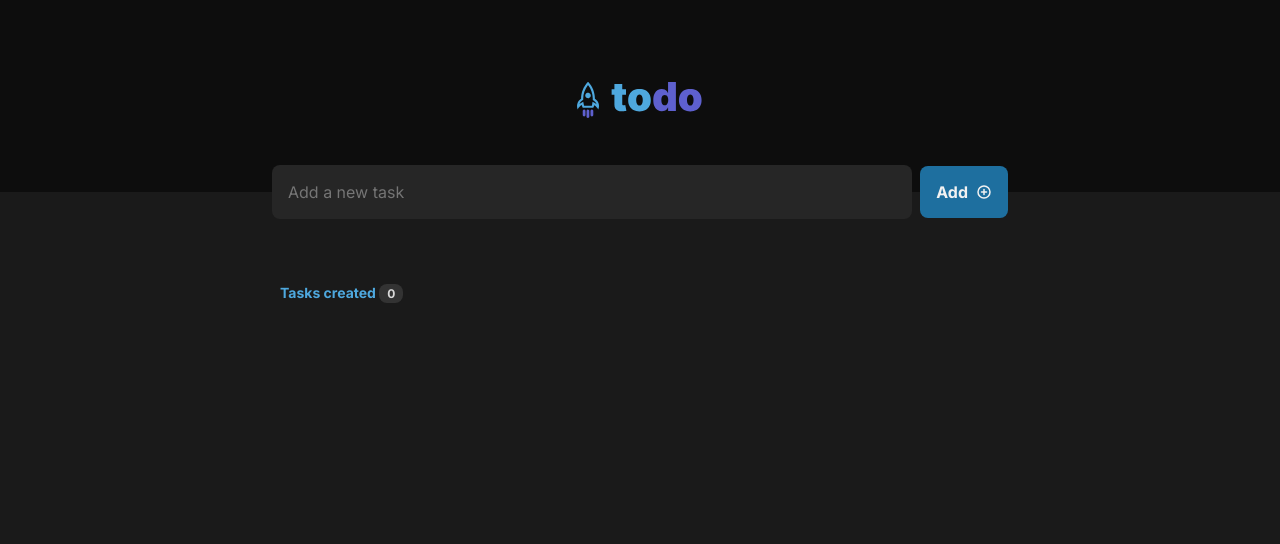
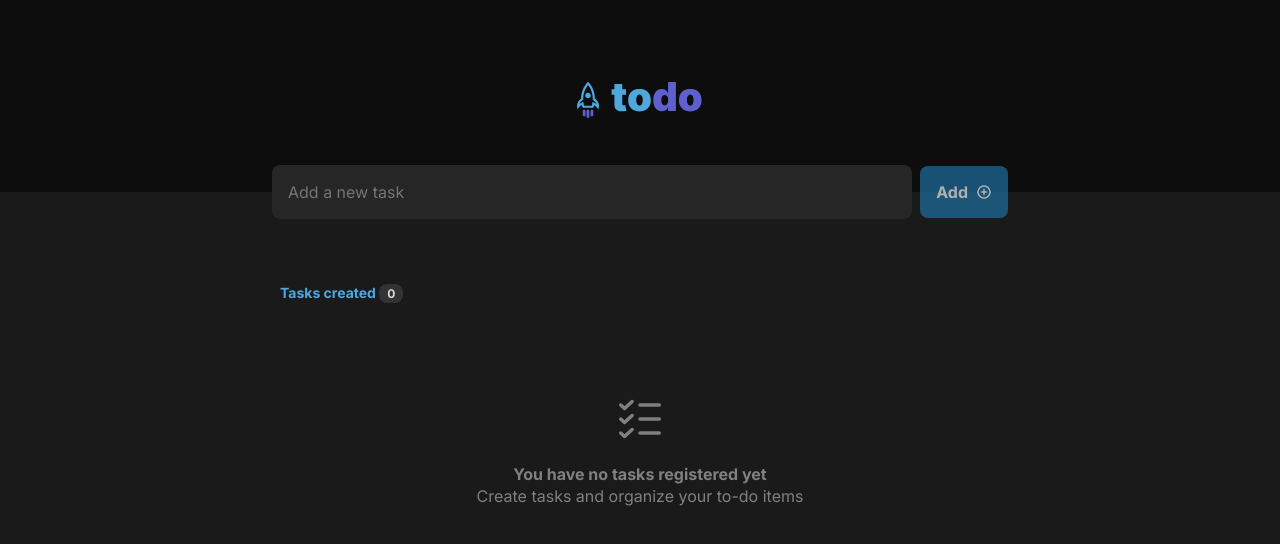
Before and after one commit to beatrizmf/todo, a React (Vite) app: page / in a window 1280 px wide. Shown: the top 544 px of the page. Built offline with nearby package versions, Linux system fonts and the light colour scheme.

Commit message:
feat: empty task list treatment

```diff
--- a/src/components/CreateTask.module.css
+++ b/src/components/CreateTask.module.css
@@ -24,7 +24,6 @@
   align-items: center;
   padding: 1rem;
   height: 3.25rem;
-  cursor: pointer;
   border-radius: 8px;
   border: 0;
   background: var(--blue-dark);
@@ -38,11 +37,6 @@
   background: var(--blue);
 }
 
-.createTask button:disabled {
-  opacity: 0.7;
-  cursor: not-allowed;
-}
-
 .createTask button svg {
   margin-left: 0.5rem;
 }
--- a/src/components/CreateTask.tsx
+++ b/src/components/CreateTask.tsx
@@ -36,7 +36,11 @@ export function CreateTask () {
         placeholder="Add a new task"
         type="text"
       />
-      <button type="submit">
+      <button
+        title="Add a new task"
+        disabled={newTask.trim() === ''}
+        type="submit"
+      >
         Add <PlusCircle weight="bold" size={16} />
       </button>
     </form>
--- a/src/components/TasksList.module.css
+++ b/src/components/TasksList.module.css
@@ -72,3 +72,24 @@
 .titleNotTaskCompleted {
   color: var(--gray-100);
 }
+
+.emptyList {
+  display: flex;
+  flex-direction: column;
+  align-items: center;
+  padding: 4rem 1.5rem;
+  font-weight: bold;
+  color: var(--gray-300);
+}
+
+.emptyList svg {
+  margin-bottom: 1rem;
+}
+
+.emptyList p {
+  text-align: center;
+}
+
+.emptyList p + p {
+  font-weight: normal;
+}
--- a/src/components/TasksList.tsx
+++ b/src/components/TasksList.tsx
@@ -1,14 +1,18 @@
 import { useEffect } from 'react'
 
-import { CheckCircle, Circle, Trash } from 'phosphor-react'
+import { CheckCircle, Circle, Trash, ListChecks } from 'phosphor-react'
 
 import { useTasks } from '../hooks/useTasks'
 
 import styles from './TasksList.module.css'
 
 export function TasksList () {
-  const { tasks, toggleTaskCompletion, removeTask, geCompletedTasksCount } =
-    useTasks()
+  const {
+    tasks,
+    toggleTaskCompletion,
+    removeTask,
+    geCompletedTasksCount
+  } = useTasks()
 
   let completedTasksCount = geCompletedTasksCount()
   const tasksCount = tasks.length
@@ -23,6 +27,57 @@ export function TasksList () {
 
   function handleRemoveTask (id: string) {
     removeTask(id)
+  }
+
+  function List () {
+    return (
+      <ul>
+        {tasks.map((task) => (
+          <li key={task.id}>
+            <button
+              title={task.isCompleted ? 'Mark not as completed' : 'Mark as completed'}
+              onClick={() => handleToggleTaskCompletion(task.id)}
+            >
+              {task.isCompleted
+                ? (<CheckCircle
+                    weight="duotone"
+                    className={styles.taskCompleted}
+                    size={24}
+                  />)
+                : (<Circle className={styles.taskNotCompleted} size={24} />)
+                }
+              </button>
+
+            {task.isCompleted
+              ? (<p className={styles.titleTaskCompleted}>{task.title}</p>)
+              : (<p className={styles.titleNotTaskCompleted}>{task.title}</p>)
+            }
+
+            <button
+              title="Delete task"
+              className={styles.deleteTaskButton}
+            >
+              <Trash
+                size={16}
+                onClick={() => handleRemoveTask(task.id)}
+              />
+            </button>
+          </li>
+        ))}
+      </ul>
+    )
+  }
+
+  function EmptyList () {
+    return (
+      <div className={styles.emptyList}>
+        <ListChecks size={56} />
+        <div>
+          <p>You have no tasks registered yet</p>
+          <p>Create tasks and organize your to-do items</p>
+        </div>
+      </div>
+    )
   }
 
   return (
@@ -45,36 +100,8 @@ export function TasksList () {
         }
       </header>
 
-      <ul>
-        {tasks.map((task) => (
-          <li key={task.id}>
-            {task.isCompleted
-              ? (
-                <CheckCircle
-                  onClick={() => handleToggleTaskCompletion(task.id)}
-                  weight="duotone"
-                  className={styles.taskCompleted}
-                  size={24}
-                />)
-              : (
-                <Circle
-                  onClick={() => handleToggleTaskCompletion(task.id)}
-                  className={styles.taskNotCompleted}
-                  size={24}
-                />)
-            }
+      {tasksCount > 0 ? <List /> : <EmptyList />}
 
-            {task.isCompleted
-              ? (<p className={styles.titleTaskCompleted}>{task.title}</p>)
-              : (<p className={styles.titleNotTaskCompleted}>{task.title}</p>)
-            }
-
-            <button className={styles.deleteTaskButton}>
-              <Trash size={16} onClick={() => handleRemoveTask(task.id)} />
-            </button>
-          </li>
-        ))}
-      </ul>
     </div>
   )
 }
--- a/src/global.css
+++ b/src/global.css
@@ -40,6 +40,17 @@ button {
   font-size: 1rem; /* 16px  */
 }
 
+button {
+  cursor: pointer;
+  border: 0;
+  background: none;
+}
+
+button:disabled {
+  opacity: 0.7;
+  cursor: not-allowed;
+}
+
 @media (max-width: 768px) {
   html {
     font-size: 87.5%; /* 14px  */
```
